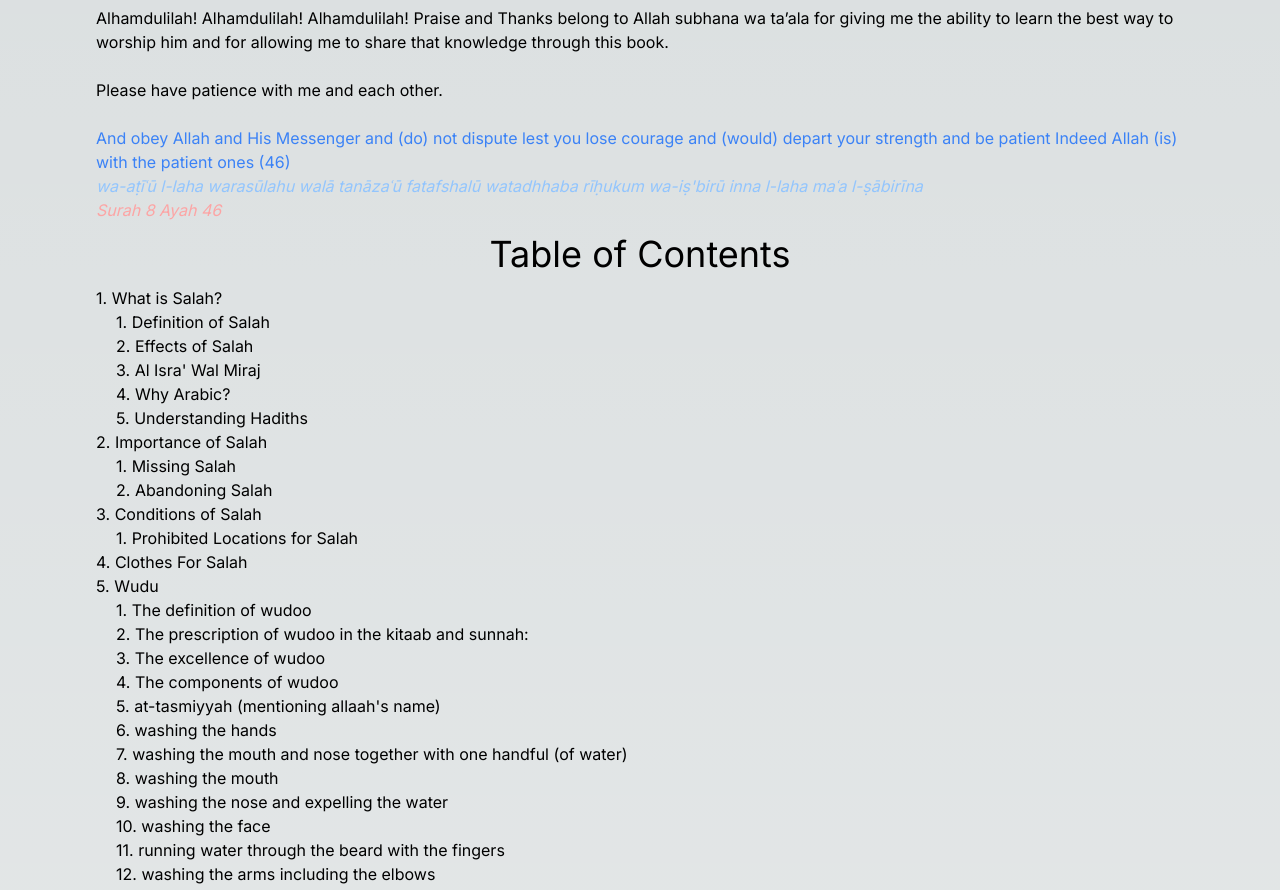
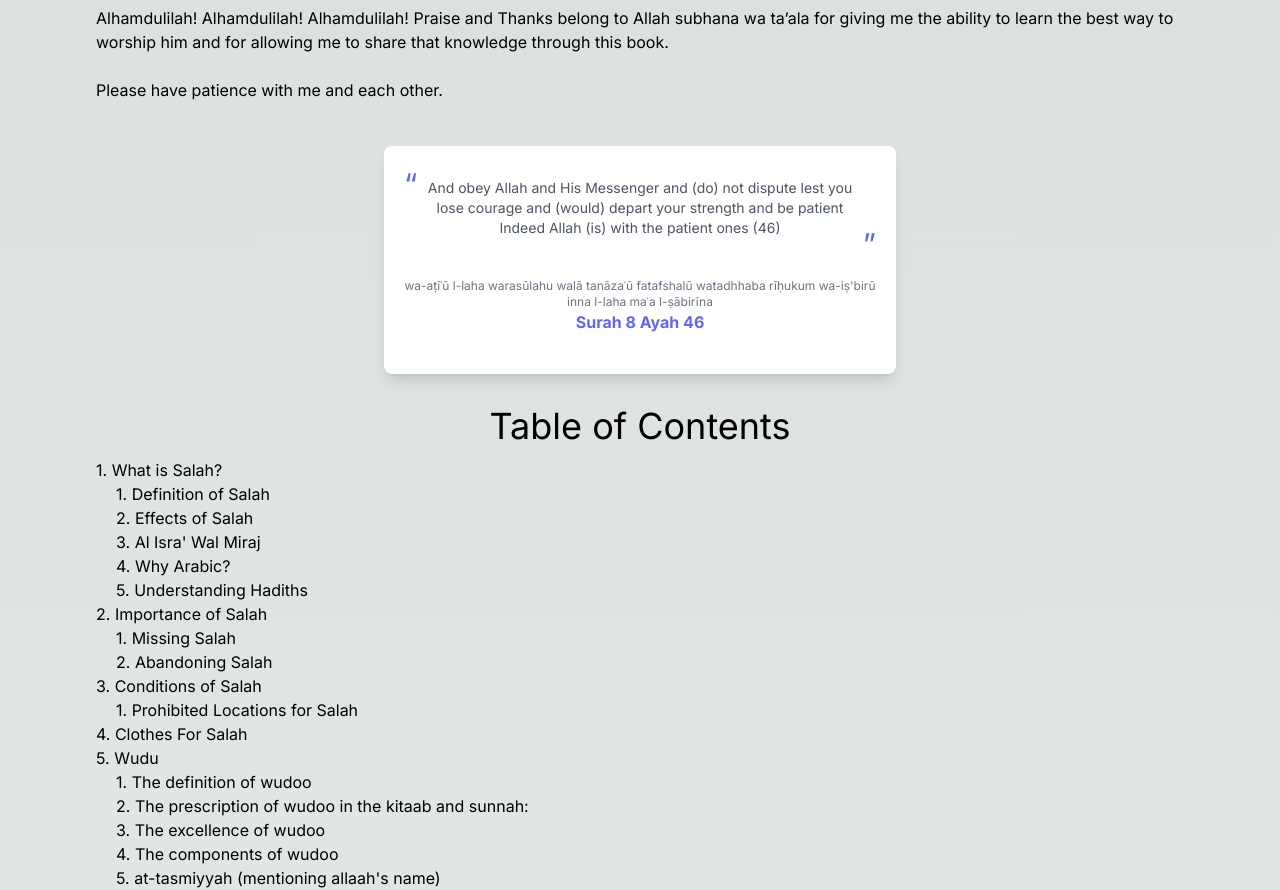
Before and after one commit to Skillz4Killz/salah, a Next.js app: page / in a window 1280 px wide. Shown: the part 920-1810 px from the top of the page. Built offline with nearby package versions, Linux system fonts and the light colour scheme.

Commit message:
fix: cleaner ayah component

```diff
--- a/components/Ayah.tsx
+++ b/components/Ayah.tsx
@@ -12,17 +12,28 @@ export function Ayah(props: AyahProps) {
   if (!ayah) return null;
 
   return (
-    <div>
-      {/* Arabic Text */}
+    <div className="flex items-center justify-center px-5 py-5">
+      <div className="w-full mx-auto rounded-lg bg-white shadow-lg px-5 pt-5 pb-10 text-gray-800 max-w-lg">
+        <div className="w-full mb-10">
+          <div className="text-3xl text-indigo-500 text-left leading-tight h-3">
+            “
+          </div>
+          <p className="text-sm text-gray-600 text-center px-5">{ayah.text}</p>
+          <div className="text-3xl text-indigo-500 text-right leading-tight h-3 -mt-3">
+            ”
+          </div>
+        </div>
+        {/* TODO: arabic - add arabic text */}
+        <p className="text-xs text-gray-500 text-center">
+          {ayah.transliteration}
+        </p>
 
-      {/* English Translation */}
-      <p className="text-blue-500">{ayah.text}</p>
-      {/* English Transliteration */}
-      <p className="text-blue-300 italic">{ayah.transliteration}</p>
-      {/* Surah & Ayah */}
-      <p className="text-red-300 italic">
-        Surah {props.surah} <span>Ayah {props.ayah}</span>
-      </p>
+        <div className="w-full">
+          <p className="text-md text-indigo-500 font-bold text-center">
+            Surah {props.surah} Ayah {props.ayah}
+          </p>
+        </div>
+      </div>
     </div>
   );
 }
```
